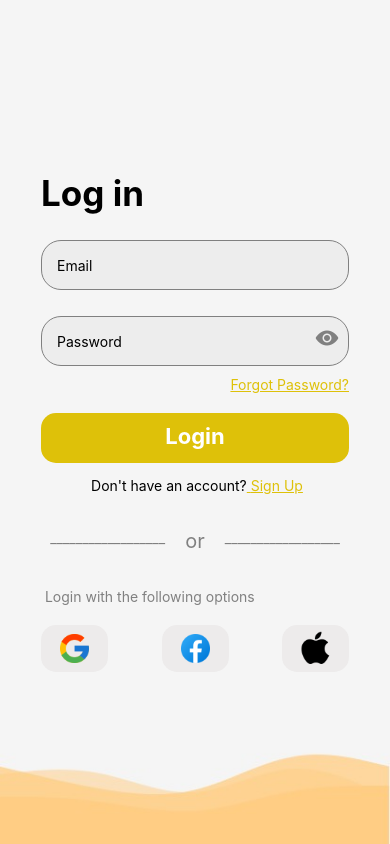
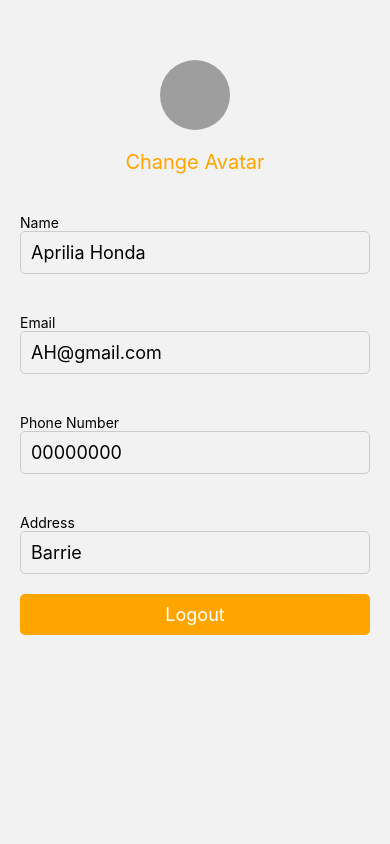
Before and after one commit to puja110/BudgetBuy, a React Native app: screen /EditProfile in a window 390 px wide. Built offline with nearby package versions, Linux system fonts and the light colour scheme; grey boxes are pictures that could not be loaded.

Commit message:
Edit profile page added

```diff
--- a/App.tsx
+++ b/App.tsx
@@ -4,16 +4,18 @@ import { createNativeStackNavigator } from '@react-navigation/native-stack';
 import LoginScreen from './Screens/LoginScreen';
 import SignUpScreen from './Screens/SignUpScreen';
 import ForgotPassword from './Screens/ForgotPassword';
+import EditProfile from './Screens/EditProfile';
 
 const Stack = createNativeStackNavigator();
 
 function App() {
   return (
     <NavigationContainer>
-      <Stack.Navigator initialRouteName='Login' screenOptions={{ headerShown: false }}>
+      <Stack.Navigator initialRouteName='EditProfile' screenOptions={{ headerShown: false }}>
         <Stack.Screen name="Login" component={LoginScreen} />
         <Stack.Screen name="SignUp" component={SignUpScreen} />
         <Stack.Screen name="ForgotPassword" component={ForgotPassword} />
+        <Stack.Screen name="EditProfile" component={EditProfile} />
       </Stack.Navigator>
     </NavigationContainer>
   );
--- /dev/null
+++ b/Screens/EditProfile.js
@@ -0,0 +1,125 @@
+import React, { useState, useEffect } from 'react';
+import { View, Text, Image, TextInput, StyleSheet, TouchableOpacity } from 'react-native';
+
+const EditProfileView = () => {
+
+  const [name, setName] = useState('');
+  const [email, setEmail] = useState('');
+  const [phnNum, setphnNum] = useState('');
+  const [Address, setAddress] = useState('');
+  const [avatar, setAvatar] = useState('');
+
+  useEffect(() => {
+    setName('Aprilia Honda')
+    setEmail('AH@gmail.com')
+    setphnNum('00000000')
+    setAddress('Barrie')
+    setAvatar('https://reactjs.org/logo-og.png')
+  }, []);
+
+  const handleSubmit = () => {
+    // Handle form submission
+  }
+
+  return (
+    <View style={styles.container}>
+      <View style={styles.avatarContainer}>
+        <Image
+          style={styles.avatar}
+          source={{ uri: avatar }}
+        />
+        <TouchableOpacity style={styles.changeAvatarButton} onPress={() => {/* open image picker */}}>
+          <Text style={styles.changeAvatarButtonText}>Change Avatar</Text>
+        </TouchableOpacity>
+      </View>
+      <View style={styles.form}>
+        <Text style={styles.label}>Name</Text>
+        <TextInput
+          style={styles.input}
+          placeholder="Enter Name"
+          value={name}
+          onChangeText={setName}
+        />
+        <Text style={styles.label}>Email</Text>
+        <TextInput
+          style={styles.input}
+          placeholder="Enter Email"
+          value={email}
+          onChangeText={setEmail}
+        />
+        <Text style={styles.label}>Phone Number</Text>
+        <TextInput
+          style={styles.input}
+          placeholder="Enter Phone number"
+          value={phnNum}
+          onChangeText={setphnNum}
+        />
+        <Text style={styles.label}>Address</Text>
+        <TextInput
+          style={styles.input}
+          placeholder="Enter Address"
+          value={Address}
+          onChangeText={setAddress}
+        />
+
+        <TouchableOpacity style={styles.button} onPress={handleSubmit}>
+          <Text style={styles.buttonText}>Logout</Text>
+        </TouchableOpacity>
+      </View>
+    </View>
+  );
+};
+
+const styles = StyleSheet.create({
+  container: {
+    flex: 1,
+    alignItems: 'flex-start', // Align to the left
+    justifyContent: 'flex-start', // Align to the top
+    padding: 20, // Adding padding to the container
+  },
+  avatarContainer: {
+    width: '100%',
+    flexDirection: 'column', // Display the avatar and button side by side
+    alignItems: 'center', // Align elements in the center vertically
+  },
+  avatar: {
+    width: 70,
+    height: 70,
+    borderRadius: 50,
+    marginTop: 40
+  },
+  changeAvatarButton: {
+    padding: 20,
+  },
+  changeAvatarButtonText: {
+    color: 'orange', // Changed the button text color to orange
+    fontSize: 20,
+  },
+  form: {
+    width: '100%', // Made the form width 100% of the screen
+  },
+  label: {
+    marginTop: 20,
+  },
+  input: {
+    borderColor: '#ccc',
+    borderWidth: 1,
+    borderRadius: 5,
+    padding: 10,
+    fontSize: 18,
+    marginBottom: 20, // Added some margin at the bottom of each input
+  },
+  button: {
+    backgroundColor: 'orange', // Changed the button background color to orange
+    borderRadius: 5,
+    paddingVertical: 10,
+    paddingHorizontal: 20,
+  },
+  buttonText: {
+    color: '#fff',
+    fontSize: 18,
+    textAlign: 'center'
+  },
+});
+
+export default EditProfileView;
```
